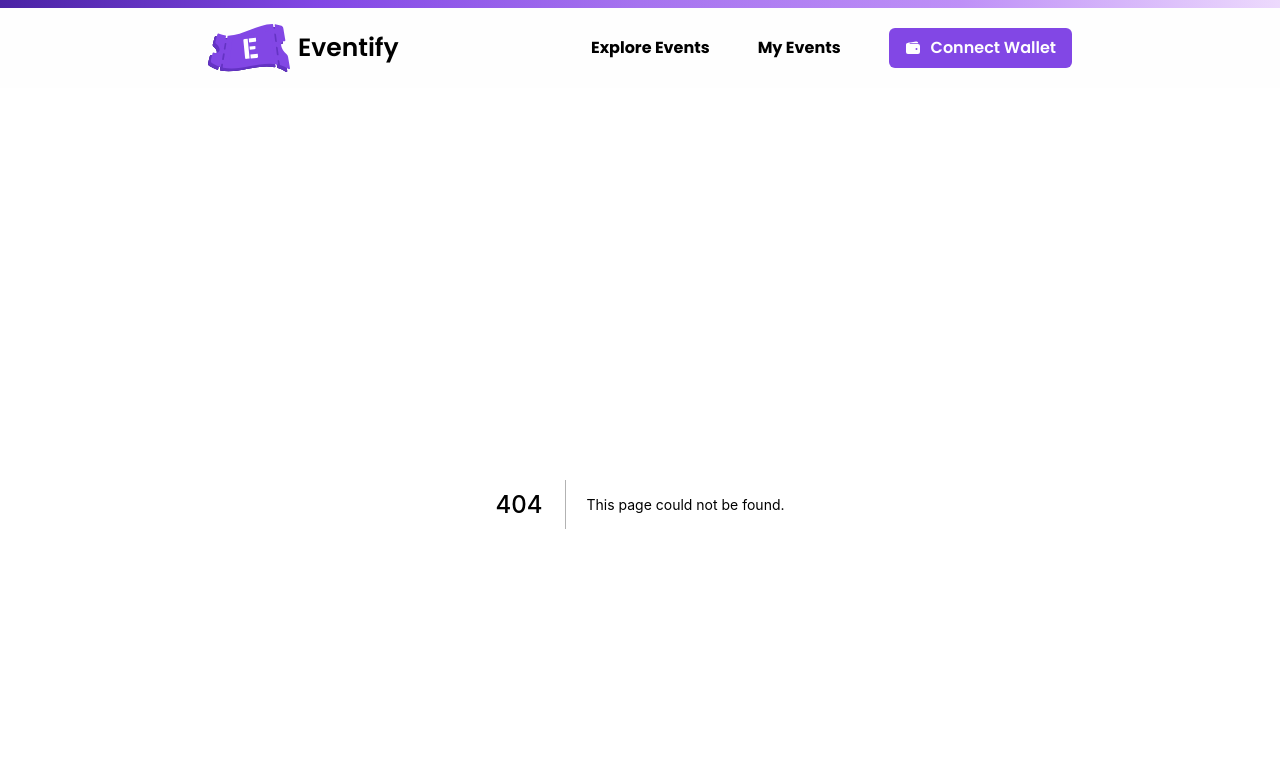
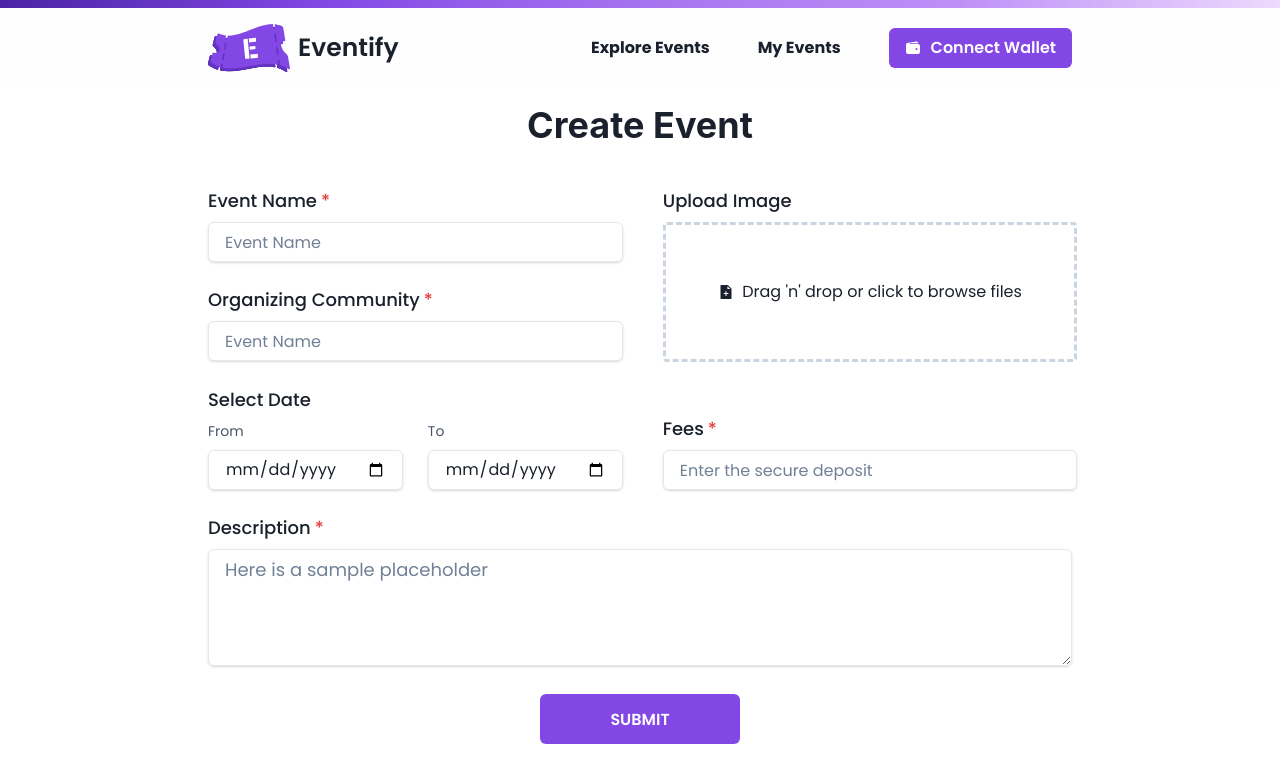
Before and after one commit to ankitgoel25/eventify, a Next.js app in the folder client/: page /event in a window 1280 px wide. Before the commit this address had no page. Shown: the top 782 px of the page. Built offline with nearby package versions, Linux system fonts and the light colour scheme.

Commit message:
designed create event form - UI fixing required

```diff
--- a/client/package.json
+++ b/client/package.json
@@ -18,14 +18,15 @@
     "next": "12.3.1",
     "react": "18.2.0",
     "react-dom": "18.2.0",
+    "react-dropzone": "^14.2.2",
     "react-icons": "^4.4.0",
     "sass": "^1.55.0",
     "web3": "^1.8.0"
   },
   "devDependencies": {
+    "@next/eslint-plugin-next": "^12.3.1",
     "eslint": "8.23.1",
     "eslint-config-airbnb": "^19.0.4",
-    "@next/eslint-plugin-next": "^12.3.1",
     "eslint-config-next": "12.3.1",
     "eslint-config-prettier": "^8.5.0",
     "eslint-import-resolver-alias": "^1.1.2",
--- /dev/null
+++ b/client/src/components/CreateEventForm/ImageUploder.jsx
@@ -0,0 +1,99 @@
+import { useEffect, useState } from 'react';
+import { useDropzone } from 'react-dropzone';
+import { Flex, Center, useColorModeValue, Icon, Box } from '@chakra-ui/react';
+import { AiFillFileAdd } from 'react-icons/ai';
+import { MdClear } from 'react-icons/md';
+
+const ImageUploader = ({ image, setImage }) => {
+  const [files, setFiles] = useState([]);
+
+  useEffect(() => {
+    if (image === null) {
+      setFiles([]);
+    }
+  }, [image]);
+
+  const { getRootProps, getInputProps, isDragActive } = useDropzone({
+    accept: { 'image/*': [] },
+    maxFiles: 1,
+    multiple: false,
+    onDrop: (acceptedFiles) => {
+      setFiles(
+        acceptedFiles.map((file) =>
+          Object.assign(file, { preview: URL.createObjectURL(file) }),
+        ),
+      );
+      setImage(acceptedFiles[0]);
+    },
+  });
+
+  const dropText = isDragActive
+    ? 'Drop the image here ...'
+    : "Drag 'n' drop or click to browse files";
+
+  const activeBg = useColorModeValue('gray.100', 'gray.600');
+  const borderColor = useColorModeValue(
+    isDragActive ? 'teal.300' : 'gray.300',
+    isDragActive ? 'teal.500' : 'gray.500',
+  );
+
+  useEffect(() => {
+    // Make sure to revoke the data uris to avoid memory leaks, will run on unmount
+    return () => files.forEach((file) => URL.revokeObjectURL(file.preview));
+  }, []);
+
+  return (
+    <Flex alignItems='center' justify='space-between'>
+      <Center
+        h={140}
+        p={4}
+        cursor='pointer'
+        bg={isDragActive ? activeBg : 'transparent'}
+        _hover={{ bg: activeBg }}
+        transition='background-color 0.2s ease'
+        borderRadius={4}
+        border='3px dashed'
+        borderColor={borderColor}
+        {...getRootProps()}
+        flexGrow='1'
+      >
+        <input {...getInputProps()} />
+        <Icon as={AiFillFileAdd} mr={2} />
+        <p>{dropText}</p>
+      </Center>
+      {files.length > 0 && (
+        <Box
+          flexShrink='0'
+          position='relative'
+          sx={{ '&:hover #remove-preview': { opacity: 1 } }}
+          ml='6'
+        >
+          <Center
+            id='remove-preview'
+            position='absolute'
+            top='0'
+            left='0'
+            w='full'
+            h='full'
+            opacity='0'
+            bg='#00000075'
+            cursor='pointer'
+            onClick={() => setFiles([])}
+          >
+            <MdClear color='white' size={24} />
+          </Center>
+          <img
+            width={90}
+            height={90}
+            src={files[0].preview}
+            // Revoke data uri after image is loaded
+            onLoad={() => URL.revokeObjectURL(files[0].preview)}
+            alt='preview'
+          />
+        </Box>
+      )}
+    </Flex>
+  );
+};
+
+export default ImageUploader;
--- /dev/null
+++ b/client/src/components/CreateEventForm/index.jsx
@@ -0,0 +1,107 @@
+import {
+  Box,
+  Heading,
+  Center,
+  Flex,
+  FormControl,
+  FormLabel,
+  FormHelperText,
+  Input,
+  Textarea,
+  Button,
+} from '@chakra-ui/react';
+import ImageUploader from './ImageUploder';
+
+const CreateEventForm = () => {
+  return (
+    <Box>
+      <Flex>
+        <Box borderRadius='5px' w='48%' flexShrink={0} rounded='md' mr={10}>
+          <FormControl mb={6} isRequired>
+            <FormLabel fontSize={18} htmlFor='EventName'>
+              Event Name
+            </FormLabel>
+            <Input id='EventName' placeholder='Event Name' boxShadow='base' />
+          </FormControl>
+          <FormControl mb={6} isRequired>
+            <FormLabel fontSize={18} htmlFor='Community'>
+              Organizing Community
+            </FormLabel>
+            <Input id='Community' placeholder='Event Name' boxShadow='base' />
+          </FormControl>
+        </Box>
+        <Box borderRadius='5px' w='48%' flexShrink={0} rounded='md'>
+          <FormControl mb={6}>
+            <FormLabel fontSize={18} htmlFor='uploadImage'>
+              Upload Image
+            </FormLabel>
+            {/* <ImageUploader image={image} setImage={setImage} /> */}
+            <ImageUploader />
+          </FormControl>
+        </Box>
+      </Flex>
+      <Flex align='flex-end'>
+        <Box borderRadius='5px' w='48%' flexShrink={0} rounded='md' mr={10}>
+          <FormLabel fontSize={18} mb={0}>
+            Select Date
+          </FormLabel>
+          <Flex justify='space-between'>
+            <FormControl mb={6} w='47%' isRequired>
+              <FormHelperText mb={2}>From</FormHelperText>
+              <Input
+                type='date'
+                id='fromDate'
+                placeholder='Event Name'
+                boxShadow='base'
+              />
+            </FormControl>
+            <FormControl mb={6} w='47%' isRequired>
+              <FormHelperText mb={2}>To</FormHelperText>
+              <Input
+                type='date'
+                id='toDate'
+                placeholder='Event Name'
+                boxShadow='base'
+              />
+            </FormControl>
+          </Flex>
+        </Box>
+        <Box borderRadius='5px' w='48%' flexShrink={0} rounded='md'>
+          <FormControl mb={6} isRequired>
+            <FormLabel fontSize={18} htmlFor='fees'>
+              Fees
+            </FormLabel>
+            <Input
+              id='fees'
+              placeholder='Enter the secure deposit'
+              boxShadow='base'
+              type='number'
+            />
+          </FormControl>
+        </Box>
+      </Flex>
+      <Box w='full'>
+        <FormControl isRequired>
+          <FormLabel fontSize={18} htmlFor='description'>
+            Description
+          </FormLabel>
+          <Textarea
+            placeholder='Here is a sample placeholder'
+            boxShadow='base'
+            id='description'
+            size='lg'
+            rows={4}
+            isRequired
+          />
+        </FormControl>
+      </Box>
+      <Box w='100%' display='flex' justifyContent='center'>
+        <Button mt={7} w={200} h={50} mb={6}>
+          SUBMIT
+        </Button>
+      </Box>
+    </Box>
+  );
+};
+
+export default CreateEventForm;
--- /dev/null
+++ b/client/src/pages/event.jsx
@@ -0,0 +1,15 @@
+import { Box, Heading, Center } from '@chakra-ui/react';
+import CreateEventForm from '../components/CreateEventForm';
+
+const EventPage = () => {
+  return (
+    <Box mx={['8', '16', '20', '52']}>
+      <Heading as='h1' fontSize='4xl' fontWeight='bold' mb={10}>
+        <Center>Create Event</Center>
+      </Heading>
+      <CreateEventForm />
+    </Box>
+  );
+};
+
+export default EventPage;
```
Also changed, not shown: 1 other file (tests, documents, lock files or other folders).
